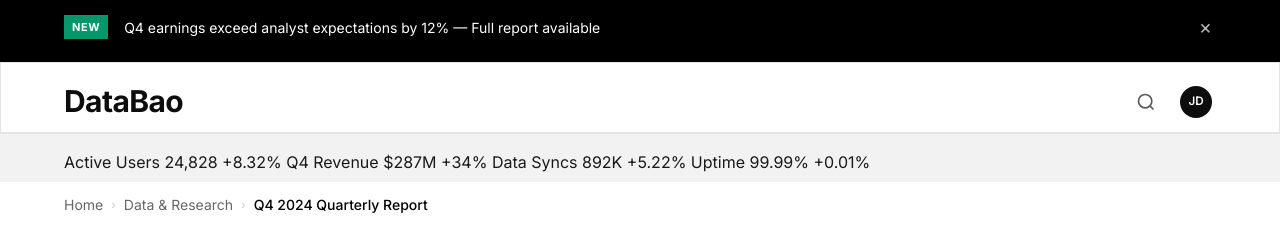
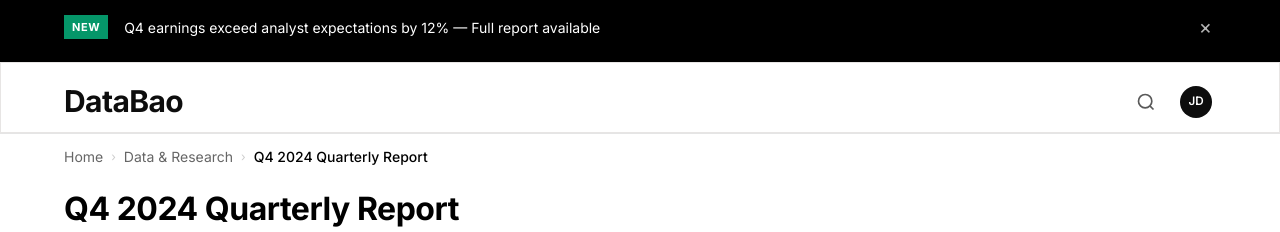
Before and after one commit to Nastiadsgn/DataBao_media, a plain HTML site: page pages/report.html in a window 1280 px wide. Shown: the top 232 px of the page. Drawn offline with Linux system fonts and the light colour scheme; grey boxes are pictures that could not be loaded.

```diff
--- a/css/layout.css
+++ b/css/layout.css
@@ -383,10 +383,15 @@
 .content-section.events-section {
     border-bottom: none;
     padding-bottom: 0;
+    padding-top: 24px;
 }
 
 .content-section.news-section {
     border-bottom: none;
+    padding-bottom: 0;
+}
+
+.news-section .container {
     padding-bottom: 0;
 }
 
@@ -826,6 +831,7 @@
     display: grid;
     grid-template-columns: repeat(4, 1fr);
     gap: 32px;
+    margin-top: 24px;
     margin-bottom: 24px;
 }
 
--- a/pages/report.html
+++ b/pages/report.html
@@ -1121,34 +1121,6 @@
             </div>
         </nav>
     </header>
-
-    <!-- Platform Status Bar -->
-    <div class="market-snapshot">
-        <div class="container">
-            <div class="snapshot-content">
-                <a href="/sections/dashboards.html?tab=users" class="snapshot-item">
-                    <span class="snapshot-name">Active Users</span>
-                    <span class="snapshot-value">24,828</span>
-                    <span class="snapshot-change positive">+8.32%</span>
-                </a>
-                <a href="/sections/dashboards.html?tab=revenue" class="snapshot-item">
-                    <span class="snapshot-name">Q4 Revenue</span>
-                    <span class="snapshot-value">$287M</span>
-                    <span class="snapshot-change positive">+34%</span>
-                </a>
-                <a href="/sections/dashboards.html?tab=data" class="snapshot-item">
-                    <span class="snapshot-name">Data Syncs</span>
-                    <span class="snapshot-value">892K</span>
-                    <span class="snapshot-change positive">+5.22%</span>
-                </a>
-                <a href="/sections/dashboards.html?tab=uptime" class="snapshot-item">
-                    <span class="snapshot-name">Uptime</span>
-                    <span class="snapshot-value">99.99%</span>
-                    <span class="snapshot-change positive">+0.01%</span>
-                </a>
-            </div>
-        </div>
-    </div>
 
     <main id="main-content">
         <div class="container">
```
Also changed, not shown: sections/events.html (+0 -28 lines), 1 other file.
